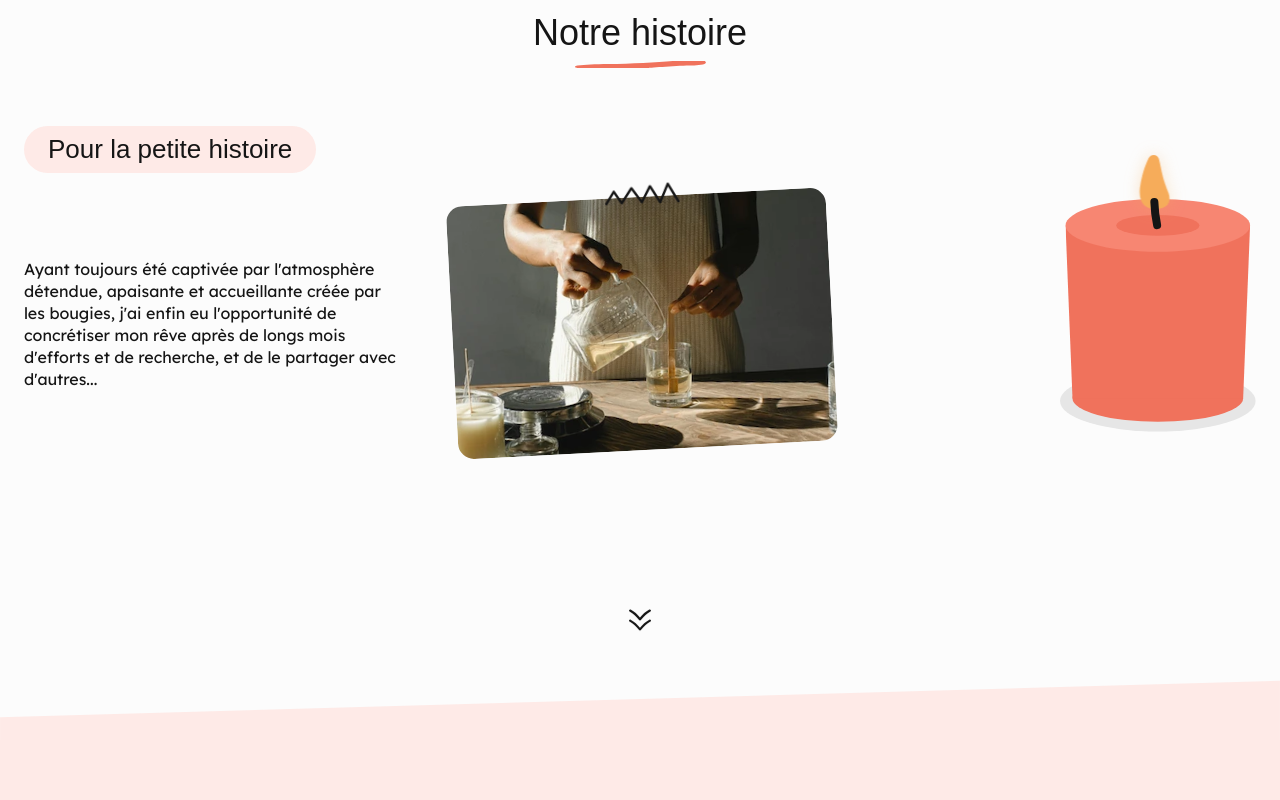
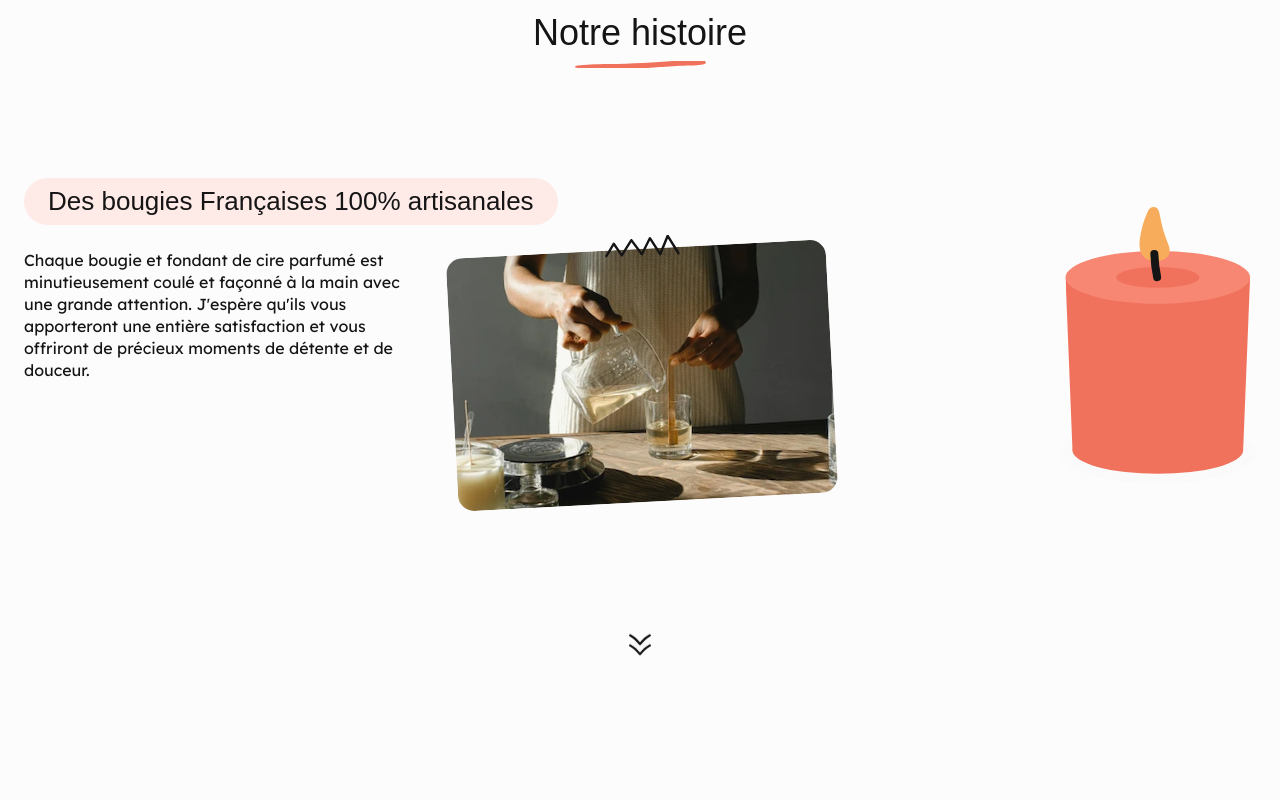
Before and after one commit to dimitrifiacre/Candelice, a website: page index.html in a window 1280 px wide. Shown: the part 860-1660 px from the top of the page. Drawn offline with Linux system fonts and the light colour scheme; files whose address does not match are found by name; a web font is replaced by a local one.

Commit message:
Scroll system into story section

```diff
--- a/assets/js/main.js
+++ b/assets/js/main.js
@@ -39,14 +39,17 @@ function closeMenu() {
     headerNavigation.classList.remove("active");
     header.classList.remove("active");
     nav.style.top = "-290px";
-}
+};
 
 // Toggle menu
 menuToggle.addEventListener("click", () => {
     headerNavigation.classList.toggle("active");
     header.classList.toggle("active");
 
-    // Change menu icon
+    changeMenuIcon();
+});
+
+function changeMenuIcon() {
     if (headerNavigation.classList.contains("active")) {
         nav.style.top = "0px";
         menuToggleIcon.classList.remove("icon-menu");
@@ -56,17 +59,21 @@ menuToggle.addEventListener("click", () => {
         menuToggleIcon.classList.remove("icon-close");
         menuToggleIcon.classList.add("icon-menu");
     }
-});
+};
 
 // Close menu after clicking on link
 navLinks.forEach(link => {
-    link.addEventListener("click", closeMenu);
+    link.addEventListener("click", () => {
+        closeMenu();
+        changeMenuIcon();
+    });
 });
 
 // Close menu after clicking in blank
 headerNavigation.addEventListener("click", (e) => {
     if (!e.target.closest("ul")) {
         closeMenu();
+        changeMenuIcon();
     }
 });
 
@@ -109,7 +116,7 @@ function activeCollapse(i) {
     productImage.setAttribute("src", imgPath);
     updateProgressBar(progressBar, Date.now());
     setTimeout(() => activeCollapse((i + 1) % productsItems.length), progressTime);
-}
+};
 
 // Update progress bar
 function updateProgressBar(progressBar, startTime) {
@@ -122,7 +129,7 @@ function updateProgressBar(progressBar, startTime) {
     if (dateNow - startTime < progressTime) {
         requestAnimationFrame(() => updateProgressBar(progressBar, startTime));
     }
-}
+};
 
 // Start collapse system with first item
 activeCollapse(0);
@@ -132,3 +139,33 @@ document.addEventListener("visibilitychange", () => {
     const favicon = document.querySelector("link[rel~='icon']");
     favicon.href = document.hidden ? "assets/img/favicon-inactive.png" : "assets/img/favicon.png";
 });
+
+
+// STORY SECTION
+function detectScrollPosition() {
+    const story = document.querySelector(".story");
+    const storyTop = story.getBoundingClientRect().top;
+
+    if (storyTop <= 0) {
+        const scrollPosition = window.scrollY;
+        const storyHeight = story.clientHeight;
+        const sectionHeight = storyHeight / 2.8;
+        const firstVisibleSectionTop = Math.max(0, storyTop + 80);
+        let currentStep = Math.floor((scrollPosition - firstVisibleSectionTop) / sectionHeight);
+
+        currentStep = Math.min(2, currentStep);
+        const storyStep = document.querySelectorAll(".story__steps > .story__step");
+
+        storyStep.forEach((step, i) => {
+            if (i === currentStep) {
+                step.style.opacity = 1;
+            } else {
+                step.style.opacity = 0;
+            }
+        });
+    }
+}
+
+window.addEventListener("scroll", detectScrollPosition);
+
+detectScrollPosition();
--- a/assets/sass/main.scss
+++ b/assets/sass/main.scss
@@ -37,6 +37,7 @@ section {
     @include breakpoint-l {
         width: 100%;
         max-width: 1280px;
+        gap: $spacing-3xl;
     }
 }
 
--- a/assets/sass/sections/_story.scss
+++ b/assets/sass/sections/_story.scss
@@ -1,9 +1,25 @@
 @include themes($themes) {
     .story {
-        height: 100vh;
+        height: 400vh;
         display: flex;
         flex-direction: column;
         position: relative;
+        background: theme("neutral-100");
+
+        .container {
+            height: 100vh;
+            width: 100%;
+            position: sticky;
+            top: 0;
+            padding: 0;
+            gap: 0;
+
+            h2 {
+                position: absolute;
+                top: 72px;
+                z-index: 1;
+            }
+        }
 
         &:after {
             content: "";
@@ -19,20 +35,36 @@
         &__content {
             display: flex;
             flex-direction: column;
+            width: 100%;
 
             @include breakpoint-l {
                 flex-direction: row;
                 justify-content: space-between;
                 align-items: center;
                 width: 100%;
+                height: 100%;
                 gap: $spacing-2xl;
             }
         }
 
+        &__steps {
+            height: 100vh;
+            width: 100%;
+            position: sticky;
+            top: 0;
+        }
+
         &__step {
+            position: absolute;
+            height: 100%;
+        }
+
+        &__step__content {
+            height: 100%;
             display: flex;
             flex-direction: column;
             align-items: flex-start;
+            justify-content: center;
             gap: $spacing-l;
         }
 
@@ -62,7 +94,7 @@
 
             @include breakpoint-l {
                 flex-direction: row;
-                align-items: center;
+                align-items: flex-start;
 
                 p {
                     max-width: 380px;
@@ -140,19 +172,17 @@
             width: 44px;
             height: 44px;
             background: transparent;
-            cursor: pointer;
             border: 3px solid theme("neutral-200");
             border-radius: $radius-round;
 
             @include breakpoint-s {
-                bottom: 54px;
                 width: 56px;
                 height: 56px;
             }
 
             @include breakpoint-l {
                 border: none;
-                bottom: 96px;
+                top: calc(100vh - 124px);;
 
                 svg {
                     width: 22px;
--- a/index.html
+++ b/index.html
@@ -56,18 +56,44 @@
             <div class="container">
                 <h2 class="h2">Notre histoire</h2>
                 <div class="story__content">
-                    <div class="story__step">
+                    <div class="story__steps">
+                        <div class="story__step" style="opacity: 1;">
+                            <div class="story__step__content">
                                 <h3 class="h3 story__title">Pour la petite histoire</h3>
                                 <div class="story__description">
                                     <p>Ayant toujours été captivée par l'atmosphère détendue, apaisante et accueillante créée par les bougies, j'ai enfin eu l'opportunité de concrétiser mon rêve après de longs mois d'efforts et de recherche, et de le partager avec d'autres...</p>
                                     <div class="story__picture">
-                                <img src="assets/img/femme-verse-cire-verre-fabrication-bougie-artisanale.webp" alt="Femme versant de la cire dans un verre pour fabriquer une bougie artisanale" width="236" height="164" loading="lazy">
+                                        <img src="assets/img/story/femme-verse-cire-verre-fabrication-bougie-artisanale.webp" alt="Femme versant de la cire dans un verre pour fabriquer une bougie artisanale" width="236" height="164" loading="lazy">
+                                    </div>
+                                </div>
+                            </div>
+                        </div>
+                        <div class="story__step" style="opacity: 0;">
+                            <div class="story__step__content">
+                                <h3 class="h3 story__title">Des ingrédients naturels</h3>
+                                <div class="story__description">
+                                    <p>Je priorise l'utilisation d'ingrédients naturels et respectueux de l'environnement. Mes bougies contiennent des cires végétales biodégradables (colza, soja), des mèches en coton non traité et des parfums sans Phtalates ni CMR, provenant de Grasse. Les colorants sont en grain.</p>
+                                    <div class="story__picture">
+                                        <img src="assets/img/story/ingredients-naturels-pour-bougies.webp" alt="Ingrédients naturels pour bougies" width="236" height="164" loading="lazy">
+                                    </div>
+                                </div>
+                            </div>
+                        </div>
+                        <div class="story__step" style="opacity: 0;">
+                        <div class="story__step__content">
+                            <h3 class="h3 story__title">Des bougies Françaises 100% artisanales</h3>
+                            <div class="story__description">
+                                <p>Chaque bougie et fondant de cire parfumé est minutieusement coulé et façonné à la main avec une grande attention. J'espère qu'ils vous apporteront une entière satisfaction et vous offriront de précieux moments de détente et de douceur.</p>
+                                <div class="story__picture">
+                                    <img src="assets/img/story/femme-verse-cire-verre-fabrication-bougie-artisanale.webp" alt="Femme versant de la cire dans un verre pour fabriquer une bougie artisanale" width="236" height="164" loading="lazy">
+                                </div>
+                            </div>
                         </div>
                         </div>
                     </div>
                     <div class="story__candle">
                         <svg xmlns="http://www.w3.org/2000/svg" width="196" height="287" viewBox="0 0 196 287" fill="none">
-                            <ellipse cx="97.815" cy="255.98" rx="97.815" ry="30.5238" fill="black" class="bottom"/>
+                            <ellipse cx="97.815" cy="255.98" rx="97.815" ry="30.5238" fill="black" fill-opacity="0.1" class="bottom"/>
                             <ellipse cx="97.8146" cy="253.205" rx="85.328" ry="23.5866" fill="#F0725C" class="bottom"/>
 
                             <mask id="mask0_3581_442" style="mask-type:alpha" maskUnits="userSpaceOnUse" x="5" y="80" width="186" height="174">
@@ -81,18 +107,18 @@
                             <g class="candle-top">
                               <ellipse cx="97.815" cy="80.4674" rx="92.2652" ry="26.3615" fill="#F78672" />
                               <ellipse cx="97.815" cy="80.4677" rx="41.6234" ry="10.4059" fill="#F0725C" />
-                                <path class="candle-flame" d="M108.196 46.8774C113.112 58.9547 105.082 64.6651 94.004 63.9719C84.8268 63.3977 78.0442 57.9218 79.8117 42.2396C82.0225 28.6363 84.2504 22.2822 88.3625 13.3006C90.5508 8.52118 97.3606 8.80237 98.7432 13.8739C101.58 24.279 101.245 29.8004 108.196 46.8774Z" fill="#F6AC5A" />
+                              <path d="M108.196 46.8774C113.112 58.9547 105.082 64.6651 94.004 63.9719C84.8268 63.3977 78.0442 57.9218 79.8117 42.2396C82.0225 28.6363 84.2504 22.2822 88.3625 13.3006C90.5508 8.52118 97.3606 8.80237 98.7432 13.8739C101.58 24.279 101.245 29.8004 108.196 46.8774Z" fill="#F6AC5A" />
                               <path d="M94.3464 56.8811C94.6474 66.0824 95.2024 71.1605 97.1213 80.1208" stroke="#151515" stroke-width="8" stroke-linecap="round" />
                             </g>
                         </svg>
                     </div>
                 </div>
-                <button class="story__scrolldown" aria-label="Étape suivante">
+                <div class="story__scrolldown">
                     <svg width="16" height="16" viewBox="0 0 24 23" fill="none" xmlns="http://www.w3.org/2000/svg">
                         <path fill-rule="evenodd" clip-rule="evenodd" d="M0.15155 0.632074C0.481369 0.0462793 1.2425 -0.171453 1.85158 0.145756C6.01728 2.31524 9.1572 5.47824 12 8.85614C14.8428 5.47824 17.9827 2.31526 22.1484 0.14577C22.7575 -0.171438 23.5186 0.0462938 23.8484 0.632088C24.1783 1.21788 23.9519 1.94991 23.3428 2.26712C19.1669 4.4419 16.0567 7.76868 12.9873 11.5376C12.7496 11.8295 12.3855 12 12 12C11.6145 12 11.2504 11.8295 11.0127 11.5376C7.9433 7.76867 4.83305 4.44188 0.657201 2.26711C0.048119 1.9499 -0.178268 1.21787 0.15155 0.632074Z" fill="#151515"/>
                         <path fill-rule="evenodd" clip-rule="evenodd" d="M0.15155 11.6321C0.481369 11.0463 1.2425 10.8285 1.85158 11.1458C6.01728 13.3152 9.1572 16.4782 12 19.8561C14.8428 16.4782 17.9827 13.3153 22.1484 11.1458C22.7575 10.8286 23.5186 11.0463 23.8484 11.6321C24.1783 12.2179 23.9519 12.9499 23.3428 13.2671C19.1669 15.4419 16.0567 18.7687 12.9873 22.5376C12.7496 22.8295 12.3855 23 12 23C11.6145 23 11.2504 22.8295 11.0127 22.5376C7.9433 18.7687 4.83305 15.4419 0.657201 13.2671C0.048119 12.9499 -0.178268 12.2179 0.15155 11.6321Z" fill="#151515"/>
                     </svg>
-                </button>
+                </div>
             </div>
         </section>
         <section class="products" id="products">
```
Also changed, not shown: assets/css/style.css, assets/img/story/femme-verse-cire-verre-fabrication-bougie-artisanale.webp (renamed from assets/img/femme-verse-cire-verre-fabrication-bougie-artisanale.webp), assets/img/story/ingredients-naturels-pour-bougies.webp (added), assets/sass/utils/_mixins.scss (line endings or trailing spaces), 1 other file. Lines whose indentation alone changed are shown as unchanged.
